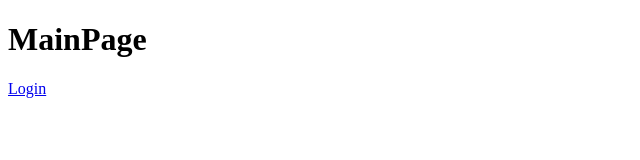
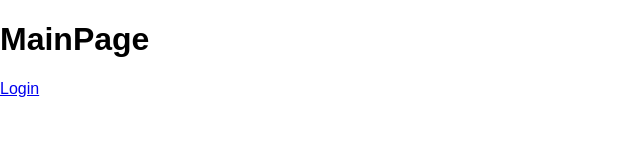
Before and after one commit to ANTARES-KOR/yonsei-space-system, a React (Vite) app in the folder frontend/: page /#/ in a window 1280 px wide. Shown: the top 160 px of the page, without its empty margins (0-640 px from the left). Built offline with nearby package versions, Linux system fonts and the light colour scheme.

Commit message:
feat: Define global styles

```diff
--- /dev/null
+++ b/frontend/src/index.module.scss
@@ -0,0 +1,42 @@
+/* color */
+$main-color: #1990fe;
+$gray: #dfe0e4;
+$lightgray: #f5f5f5;
+
+/* font-size */
+$font-large: 3.2rem;
+$font-medium: 2.8rem;
+$font-regular: 1.6rem;
+$font-small: 1.3rem;
+
+html {
+  /* set 1rem to 10px for convenience */
+  font-size: 62.5%;
+  box-sizing: border-box;
+}
+
+body {
+  font-size: 1.6rem;
+  margin: 0;
+  height: 100vh;
+  font-family: 'Noto Sans KR', sans-serif;
+}
+
+button {
+  border: none;
+  font-weight: bold;
+  cursor: pointer;
+}
+
+h1 {
+  font-size: $font-large;
+}
+
+h3 {
+  font-size: $font-medium;
+}
+
+p {
+  font-size: $font-regular;
+  margin-top: 0;
+}
--- a/frontend/src/main.tsx
+++ b/frontend/src/main.tsx
@@ -3,7 +3,7 @@ import ReactDOM from 'react-dom/client';
 import { HashRouter } from 'react-router-dom';
 import { RecoilRoot } from 'recoil';
 import App from './App';
-import './index.scss';
+import './index.module.scss';
 
 ReactDOM.createRoot(document.getElementById('root') as HTMLElement).render(
   <React.StrictMode>
```
Also changed, not shown: frontend/src/index.scss (deleted).
